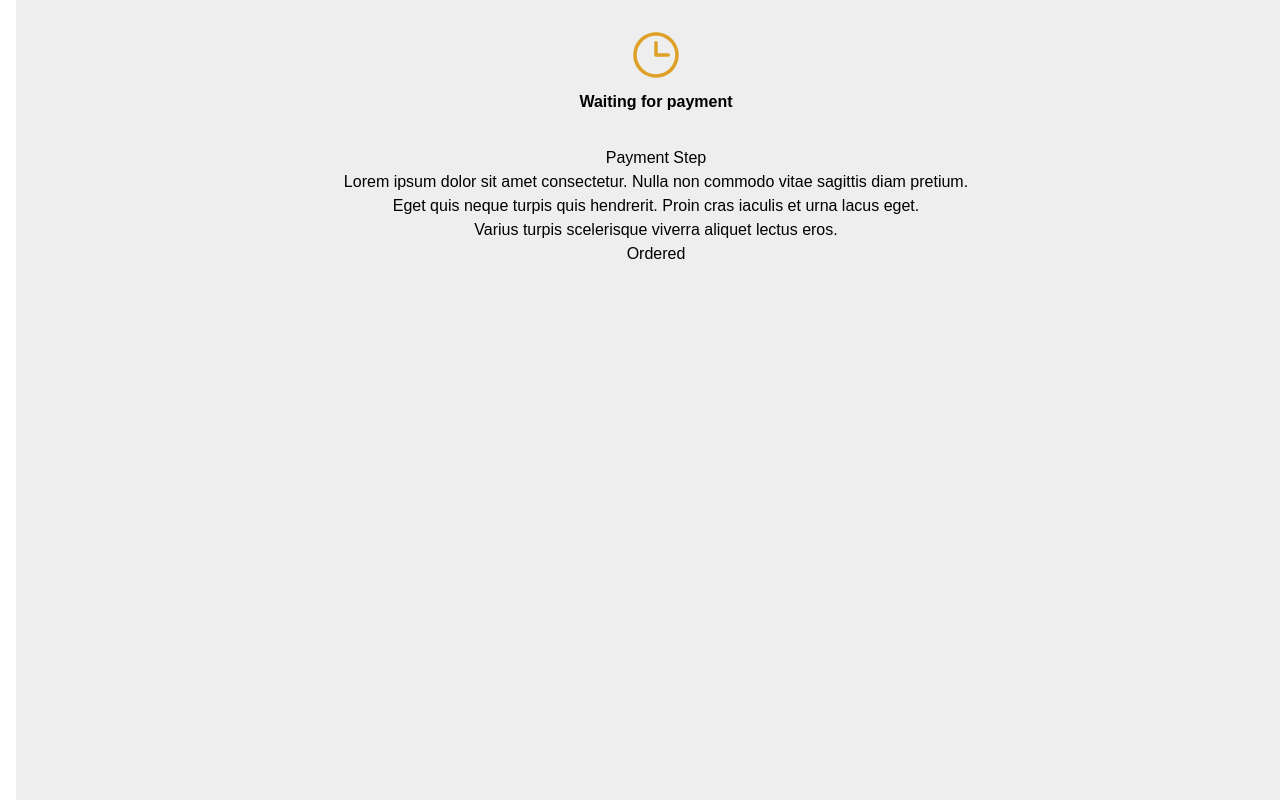
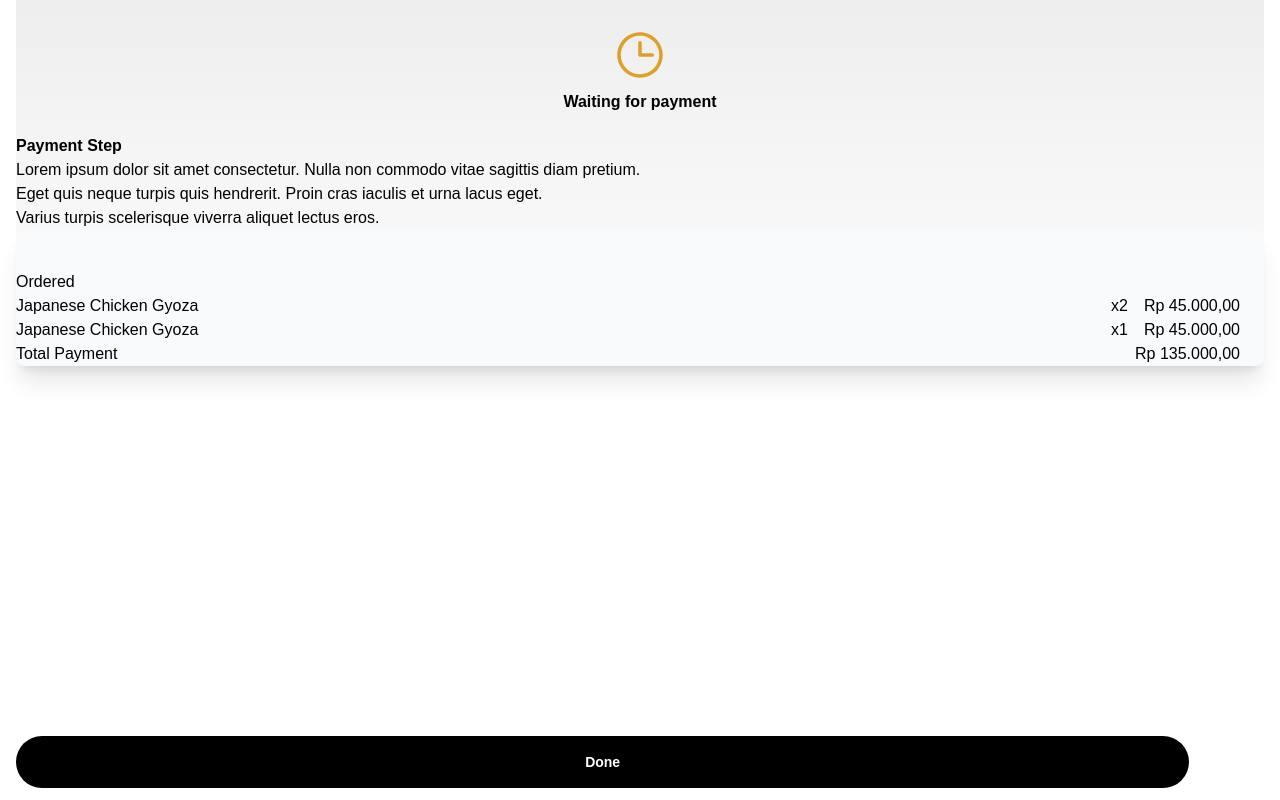
Before and after one commit to ArgyaSabih/FE_FnB, a Next.js app in the folder frontend_fnb/: page / in a window 1280 px wide. Both pictures are taken after a click on the button "straight to payment". Built offline with nearby package versions, Linux system fonts and the light colour scheme.

Commit message:
Update: temp dummy cart items and update payment page

```diff
--- a/frontend_fnb/src/app/pages/PaymentPage.js
+++ b/frontend_fnb/src/app/pages/PaymentPage.js
@@ -1,12 +1,15 @@
 import React from "react";
 
 // Fokus bikin komponen-komponen utamanya dulu. localhost/payment return 404
+import { cartItems } from "../routes";
 
 export default function PaymentPage() {
+  function totalPrice(price, amount) {}
+
   return (
-    <div className="h-screen w-screen bg-[#eeeeee] fixed m-0 items-center text-center">
-      <div className="m-8">
-        <div className="mb-3 container flex justify-center justify-self-center">
+    <section className="container bg-gradient-to-b from-[#eeeeee] to-white">
+      <div className="">
+        <div className="pt-8 mb-3 container flex justify-center">
           <svg
             width="46"
             height="46"
@@ -20,33 +23,60 @@ export default function PaymentPage() {
             />
           </svg>
         </div>
-        <div className="mt-3 font-bold">Waiting for payment</div>
+        <div className="mt-3 font-bold flex justify-center">
+          Waiting for payment
+        </div>
       </div>
-      <div className="my-5">
-        <div>
-          <div className="">
-            <h2>Payment Step</h2>
-            <ol className="">
+      <div className="py-5">
+        <div className="px-15 rounded-lg">
+          <div className="px-15 rounded-lg">
+            <h2 className="font-bold flex">Payment Step</h2>
+            <ol className="list-style-decimal">
               {" "}
               {/* Gimana caranya bikin lingkaran dg angka di dalam??? */}
-              <li>
+              <li className="block">
                 Lorem ipsum dolor sit amet consectetur. Nulla non commodo vitae
                 sagittis diam pretium.{" "}
               </li>{" "}
-              <li>
+              <li className="flex justify-start">
                 Eget quis neque turpis quis hendrerit. Proin cras iaculis et
                 urna lacus eget.{" "}
               </li>{" "}
-              <li>Varius turpis scelerisque viverra aliquet lectus eros.</li>
+              <li className="flex justify-start">
+                Varius turpis scelerisque viverra aliquet lectus eros.
+              </li>
             </ol>
           </div>
         </div>
-        <div>
+        <div className="pt-10 mx-15 rounded-lg shadow-xl bg-slate-50">
           <div className="">
-            <h2>Ordered</h2>
+            <h2 className="flex">Ordered</h2>
           </div>
+          <div>
+            <ul>
+              {cartItems?.map((item) => (
+                <li key={item.id} className="flex justify-between">
+                  <span className="flex">{item.name}</span>
+                  <div className="flex justify-end mr-6">
+                    <span className="flex mr-4">x{item.amount}</span>
+                    <span className="flex">Rp 45.000,00</span>
+                  </div>
+                </li>
+              ))}
+            </ul>
+          </div>
+          <div className="flex justify-between mr-6">
+            Total Payment <span>Rp 135.000,00</span>
+          </div>
+          <div></div>
         </div>
       </div>
-    </div>
+      <button
+        className="absolute justify-center w-11/12 p-4 px-4 text-sm font-semibold text-center text-white bg-black rounded-full bottom-3"
+        onClick={() => navigateToPayment("/completed")}
+      >
+        Done
+      </button>
+    </section>
   );
 }
--- a/frontend_fnb/src/app/routes.js
+++ b/frontend_fnb/src/app/routes.js
@@ -55,7 +55,23 @@ const menuItems = [
   },
 ];
 
+const cartItems = [
+  {
+    id: 1,
+    name: "Japanese Chicken Gyoza",
+    amount: 2,
+    price: 45000,
+  },
+  {
+    id: 2,
+    name: "Japanese Chicken Gyoza",
+    amount: 1,
+    price: 30000,
+  },
+];
+
 export { menuItems };
+export { cartItems };
 
 export default function User() {
   const [totalItem, setTotalItem] = useState(0);
```
